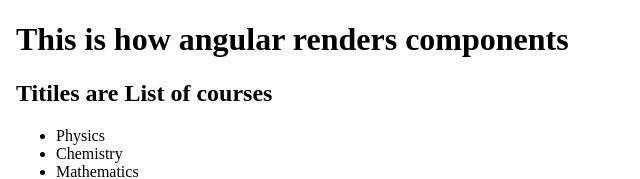
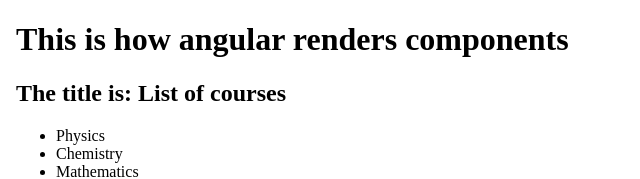
Before and after one commit to prerit714/angular-first-project, an Angular app: page / in a window 1280 px wide. Shown: the top 179 px of the page, without its empty margins (0-640 px from the left). Built offline with nearby package versions, Linux system fonts and the light colour scheme.

Commit message:
Changed some output html of courses component

```diff
--- a/src/app/courses.component.ts
+++ b/src/app/courses.component.ts
@@ -9,7 +9,7 @@ import { CoursesService } from "./courses.service";
   // Any valid JS expression is allowed between {{}}
   // We use directives to manipulate the DOM
   template: `
-    <h2>{{ "Titiles are " + getTitle() }}</h2>
+    <h2>{{ "The title is: " + getTitle() }}</h2>
     <ul>
       <li *ngFor="let course of courses">
         {{ course }}
```
